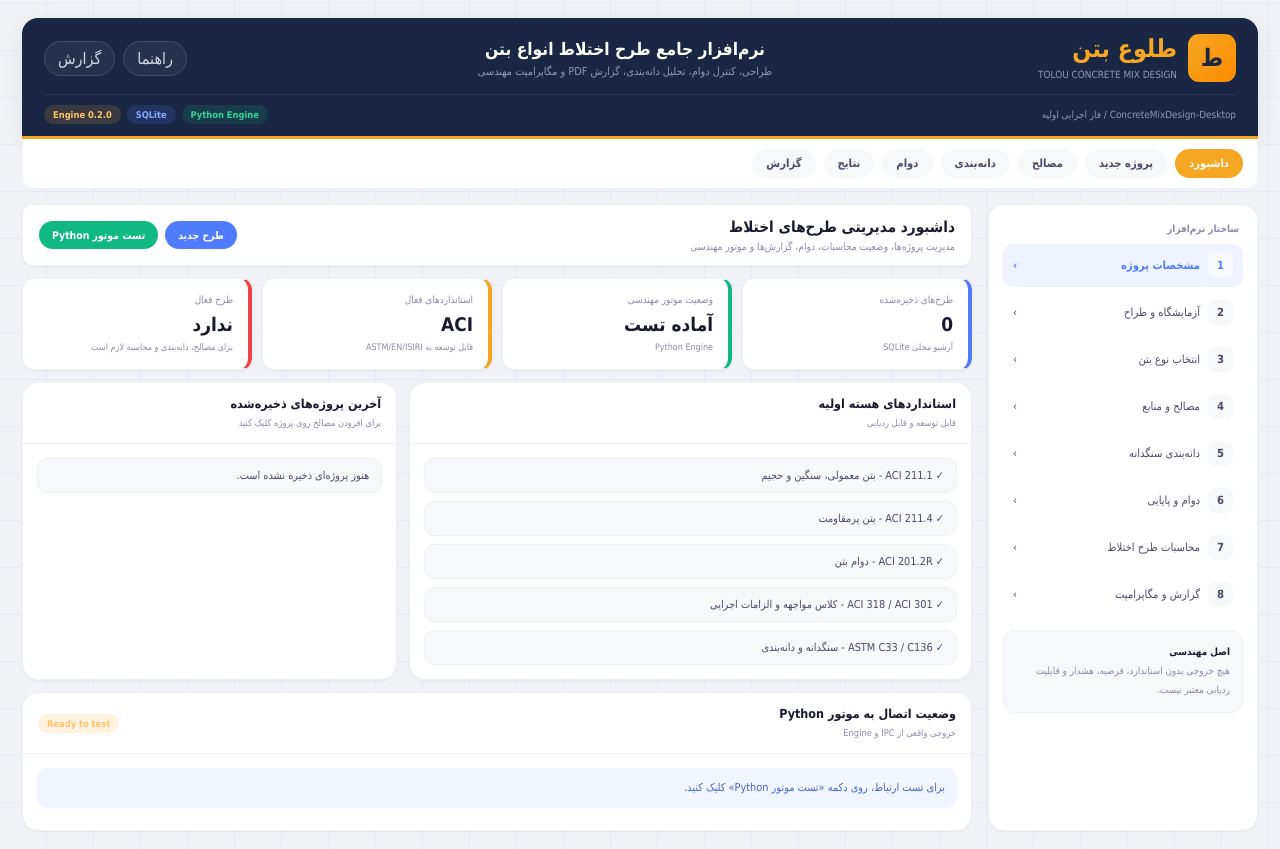
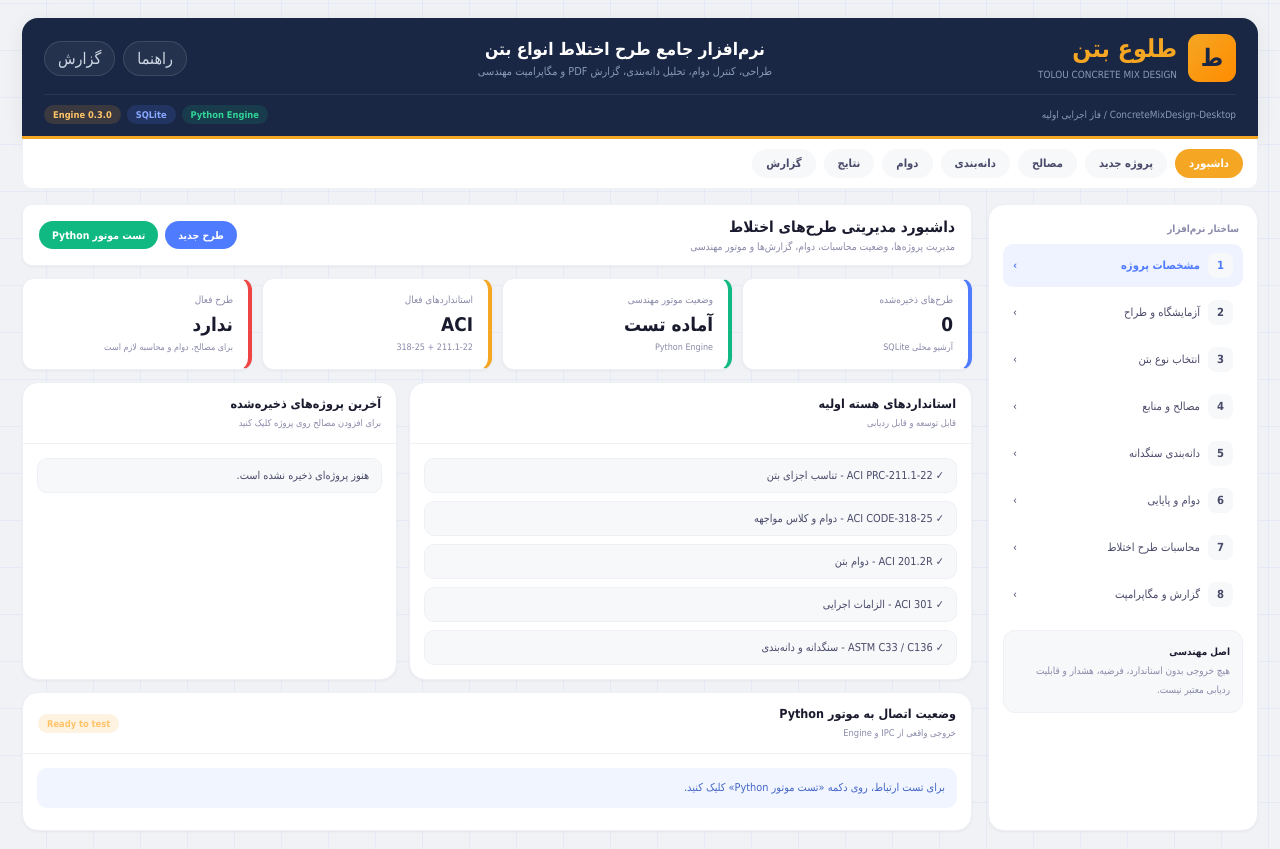
Before and after one commit to erfanamirij5-oss/ConcreteMixDesign-Desktop, a React (Vite) app in the folder apps/desktop/: page / in a window 1280 px wide. Built offline with nearby package versions, Linux system fonts and the light colour scheme.

Commit message:
Connect durability view to desktop navigation

```diff
--- a/apps/desktop/src/App.tsx
+++ b/apps/desktop/src/App.tsx
@@ -1,11 +1,12 @@
 import { useMemo, useState } from 'react';
 import type { ReactNode } from 'react';
+import { DurabilityView } from './DurabilityView';
 import { GradationView } from './GradationView';
 import { MaterialsView } from './MaterialsView';
 import type { ProjectIntake, SaveProjectResponse } from './types/project';
 
 type EngineState = 'idle' | 'checking' | 'ready' | 'error';
-type ActiveView = 'dashboard' | 'new-project' | 'materials' | 'gradation' | 'results';
+type ActiveView = 'dashboard' | 'new-project' | 'materials' | 'gradation' | 'durability' | 'results';
 type CalculationState = 'idle' | 'calculating' | 'done' | 'error';
 type AggregateAnalysisRow = { material_id?: string; material_name?: string; material_type?: string; share_percent?: number; specific_gravity_ssd?: number; ssd_mass_kg_m3?: number; batch_mass_kg_m3?: number; absorption_percent?: number; moisture_percent?: number; water_adjustment_kg_m3?: number; };
 type EngineWarning = { code?: string; severity?: string; message?: string; reference?: string; };
@@ -26,6 +27,9 @@ type EngineResult = {
     aggregate_batch_kg_m3?: number | null;
     batch_water_adjustment_kg_m3?: number | null;
     air_content_percent?: number;
+    durability_governing_max_w_cm?: number | null;
+    durability_min_strength_mpa?: number | null;
+    durability_target_air_percent?: number | null;
   };
   aggregate_analysis?: AggregateAnalysisRow[];
   engineering_notes?: string[];
@@ -33,6 +37,7 @@ type EngineResult = {
   standard_references?: string[];
   assumptions?: string[];
   limitations?: string[];
+  durability?: { exposure_classes?: { freeze_thaw?: string; sulfate?: string; water?: string; corrosion?: string } };
 };
 type RecentProject = { id: string; projectName: string; city: string; mixDesignId: string; concreteType: string; targetStrengthMpa: number; status: string; createdAt: string; };
 
@@ -40,11 +45,11 @@ const initialProject: ProjectIntake = {
   project: { projectName: 'طرح اختلاط نمونه پروژه صنعتی یزد', city: 'یزد', locationDescription: 'محل پروژه، شرایط تماس با خاک/آب و توضیحات اجرایی', structureType: 'ساختمان بتن‌آرمه', elementType: 'فونداسیون', clientName: '', contractorName: '', consultantName: '' },
   laboratory: { labName: 'مرکز سنجش و تحقیقات بتن و مصالح سنگی یزد', licenseNumber: '', address: 'یزد', phone: '09133240205', logoPath: '' },
   designer: { fullName: 'مهندس عرفان امیری', role: 'طراح طرح اختلاط / مسئول فنی', licenseOrMembershipNumber: '', phone: '09133240205', email: '' },
-  mixDesign: { concreteType: 'normal_weight', targetStrengthMpa: 35, requiredSlumpMm: 100, maxAggregateSizeMm: 19, exposureSummary: 'شرایط دوام در مرحله بعد با کلاس مواجهه ACI 318 تکمیل شود.' }
+  mixDesign: { concreteType: 'normal_weight', targetStrengthMpa: 35, requiredSlumpMm: 100, maxAggregateSizeMm: 19, exposureSummary: 'شرایط دوام با ماژول ACI 318-25 تکمیل شود.' }
 };
 
 const modules = ['مشخصات پروژه', 'آزمایشگاه و طراح', 'انتخاب نوع بتن', 'مصالح و منابع', 'دانه‌بندی سنگدانه', 'دوام و پایایی', 'محاسبات طرح اختلاط', 'گزارش و مگاپرامپت'];
-const standards = ['ACI 211.1 - بتن معمولی، سنگین و حجیم', 'ACI 211.4 - بتن پرمقاومت', 'ACI 201.2R - دوام بتن', 'ACI 318 / ACI 301 - کلاس مواجهه و الزامات اجرایی', 'ASTM C33 / C136 - سنگدانه و دانه‌بندی'];
+const standards = ['ACI PRC-211.1-22 - تناسب اجزای بتن', 'ACI CODE-318-25 - دوام و کلاس مواجهه', 'ACI 201.2R - دوام بتن', 'ACI 301 - الزامات اجرایی', 'ASTM C33 / C136 - سنگدانه و دانه‌بندی'];
 
 export function App() {
   const [activeView, setActiveView] = useState<ActiveView>('dashboard');
@@ -62,8 +67,8 @@ export function App() {
   const kpis = useMemo(() => [
     { label: 'طرح‌های ذخیره‌شده', value: String(recentProjects.length), hint: 'آرشیو محلی SQLite', tone: 'blue' },
     { label: 'وضعیت موتور مهندسی', value: engineState === 'ready' ? 'متصل' : engineState === 'error' ? 'خطا' : 'آماده تست', hint: 'Python Engine', tone: engineState === 'error' ? 'red' : 'green' },
-    { label: 'استانداردهای فعال', value: 'ACI', hint: 'قابل توسعه به ASTM/EN/ISIRI', tone: 'orange' },
-    { label: 'طرح فعال', value: activeMixDesignId ? 'انتخاب شد' : 'ندارد', hint: 'برای مصالح، دانه‌بندی و محاسبه لازم است', tone: activeMixDesignId ? 'purple' : 'red' }
+    { label: 'استانداردهای فعال', value: 'ACI', hint: '211.1-22 + 318-25', tone: 'orange' },
+    { label: 'طرح فعال', value: activeMixDesignId ? 'انتخاب شد' : 'ندارد', hint: 'برای مصالح، دوام و محاسبه لازم است', tone: activeMixDesignId ? 'purple' : 'red' }
   ], [activeMixDesignId, engineState, recentProjects.length]);
 
   async function checkEngine() {
@@ -123,10 +128,10 @@ export function App() {
   }
 
   return <div className="app-shell">
-    <header className="header"><div className="header-top"><div className="brand"><div className="brand-icon">ط</div><div><strong>طلوع بتن</strong><small>TOLOU CONCRETE MIX DESIGN</small></div></div><div className="module-title"><h1>نرم‌افزار جامع طرح اختلاط انواع بتن</h1><p>طراحی، کنترل دوام، تحلیل دانه‌بندی، گزارش PDF و مگاپرامپت مهندسی</p></div><div className="header-actions"><button>راهنما</button><button>گزارش</button></div></div><div className="header-bottom"><span>ConcreteMixDesign-Desktop / فاز اجرایی اولیه</span><div className="badges"><span className="badge green">Python Engine</span><span className="badge blue">SQLite</span><span className="badge orange">Engine 0.2.0</span></div></div></header>
-    <nav className="top-nav"><button className={activeView === 'dashboard' ? 'active' : ''} onClick={() => setActiveView('dashboard')}>داشبورد</button><button className={activeView === 'new-project' ? 'active' : ''} onClick={() => setActiveView('new-project')}>پروژه جدید</button><button className={activeView === 'materials' ? 'active' : ''} onClick={() => setActiveView('materials')}>مصالح</button><button className={activeView === 'gradation' ? 'active' : ''} onClick={() => setActiveView('gradation')}>دانه‌بندی</button><button>دوام</button><button className={activeView === 'results' ? 'active' : ''} onClick={() => setActiveView('results')}>نتایج</button><button>گزارش</button></nav>
+    <header className="header"><div className="header-top"><div className="brand"><div className="brand-icon">ط</div><div><strong>طلوع بتن</strong><small>TOLOU CONCRETE MIX DESIGN</small></div></div><div className="module-title"><h1>نرم‌افزار جامع طرح اختلاط انواع بتن</h1><p>طراحی، کنترل دوام، تحلیل دانه‌بندی، گزارش PDF و مگاپرامپت مهندسی</p></div><div className="header-actions"><button>راهنما</button><button>گزارش</button></div></div><div className="header-bottom"><span>ConcreteMixDesign-Desktop / فاز اجرایی اولیه</span><div className="badges"><span className="badge green">Python Engine</span><span className="badge blue">SQLite</span><span className="badge orange">Engine 0.3.0</span></div></div></header>
+    <nav className="top-nav"><button className={activeView === 'dashboard' ? 'active' : ''} onClick={() => setActiveView('dashboard')}>داشبورد</button><button className={activeView === 'new-project' ? 'active' : ''} onClick={() => setActiveView('new-project')}>پروژه جدید</button><button className={activeView === 'materials' ? 'active' : ''} onClick={() => setActiveView('materials')}>مصالح</button><button className={activeView === 'gradation' ? 'active' : ''} onClick={() => setActiveView('gradation')}>دانه‌بندی</button><button className={activeView === 'durability' ? 'active' : ''} onClick={() => setActiveView('durability')}>دوام</button><button className={activeView === 'results' ? 'active' : ''} onClick={() => setActiveView('results')}>نتایج</button><button>گزارش</button></nav>
     <div className="page-grid"><aside className="sidebar"><div className="sidebar-title">ساختار نرم‌افزار</div>{modules.map((item, index) => <button className={sidebarClass(index, activeView)} key={item}><span><b className="ico">{index + 1}</b>{item}</span><span>›</span></button>)}<div className="note"><b>اصل مهندسی</b><br />هیچ خروجی بدون استاندارد، فرضیه، هشدار و قابلیت ردیابی معتبر نیست.</div></aside>
-      <main className="workspace">{activeView === 'dashboard' && <Dashboard kpis={kpis} engineState={engineState} engineResult={engineResult} engineError={engineError} recentProjects={recentProjects} onCheckEngine={checkEngine} onNewProject={() => setActiveView('new-project')} onSelectProject={(id) => { setActiveMixDesignId(id); setEngineResult(null); setCalculationState('idle'); setActiveView('materials'); }} />}{activeView === 'new-project' && <ProjectForm projectIntake={projectIntake} saveStatus={saveStatus} saveMessage={saveMessage} onUpdate={updateProject} onSave={saveProject} />}{activeView === 'materials' && <MaterialsView mixDesignId={activeMixDesignId} />}{activeView === 'gradation' && <GradationView mixDesignId={activeMixDesignId} />}{activeView === 'results' && <ResultsView mixDesignId={activeMixDesignId} result={engineResult} state={calculationState} error={calculationError} onCalculate={calculateSavedMix} />}</main>
+      <main className="workspace">{activeView === 'dashboard' && <Dashboard kpis={kpis} engineState={engineState} engineResult={engineResult} engineError={engineError} recentProjects={recentProjects} onCheckEngine={checkEngine} onNewProject={() => setActiveView('new-project')} onSelectProject={(id) => { setActiveMixDesignId(id); setEngineResult(null); setCalculationState('idle'); setActiveView('materials'); }} />}{activeView === 'new-project' && <ProjectForm projectIntake={projectIntake} saveStatus={saveStatus} saveMessage={saveMessage} onUpdate={updateProject} onSave={saveProject} />}{activeView === 'materials' && <MaterialsView mixDesignId={activeMixDesignId} />}{activeView === 'gradation' && <GradationView mixDesignId={activeMixDesignId} />}{activeView === 'durability' && <DurabilityView mixDesignId={activeMixDesignId} maxAggregateSizeMm={projectIntake.mixDesign.maxAggregateSizeMm} />}{activeView === 'results' && <ResultsView mixDesignId={activeMixDesignId} result={engineResult} state={calculationState} error={calculationError} onCalculate={calculateSavedMix} />}</main>
     </div>
   </div>;
 }
@@ -134,6 +139,7 @@ export function App() {
 function sidebarClass(index: number, activeView: ActiveView) {
   if (activeView === 'materials' && index === 3) return 'side active';
   if (activeView === 'gradation' && index === 4) return 'side active';
+  if (activeView === 'durability' && index === 5) return 'side active';
   if (activeView === 'results' && index === 6) return 'side active';
   if ((activeView === 'dashboard' || activeView === 'new-project') && index === 0) return 'side active';
   return 'side';
@@ -145,12 +151,14 @@ function ResultsView(props: { mixDesignId: string | null; result: EngineResult |
   const mix = props.result?.mix_proportions;
   const warnings = props.result?.warnings ?? [];
   const aggregateRows = props.result?.aggregate_analysis ?? [];
-  return <><section className="titlebar"><div><h2>نتایج محاسبات طرح اختلاط</h2><p>محاسبه مستقیم از پروژه، مصالح و سهم‌های ذخیره‌شده در SQLite توسط Python Engine</p></div><div className="toolbar"><button className="btn success" disabled={!props.mixDesignId || props.state === 'calculating'} onClick={props.onCalculate}>{props.state === 'calculating' ? 'در حال محاسبه...' : 'محاسبه طرح اختلاط'}</button></div></section>
-    {!props.mixDesignId && <div className="alert warn">ابتدا یک پروژه ذخیره‌شده را انتخاب کنید، مصالح و دانه‌بندی آن را ثبت کنید و سپس محاسبه را انجام دهید.</div>}
+  const exposure = props.result?.durability?.exposure_classes;
+  return <><section className="titlebar"><div><h2>نتایج محاسبات طرح اختلاط</h2><p>محاسبه مستقیم از پروژه، دوام، مصالح و سهم‌های ذخیره‌شده در SQLite توسط Python Engine</p></div><div className="toolbar"><button className="btn success" disabled={!props.mixDesignId || props.state === 'calculating'} onClick={props.onCalculate}>{props.state === 'calculating' ? 'در حال محاسبه...' : 'محاسبه طرح اختلاط'}</button></div></section>
+    {!props.mixDesignId && <div className="alert warn">ابتدا یک پروژه ذخیره‌شده را انتخاب کنید، مصالح، دانه‌بندی و دوام آن را ثبت کنید و سپس محاسبه را انجام دهید.</div>}
     {props.error && <div className="alert danger">{props.error}</div>}
-    {props.mixDesignId && !props.result && !props.error && <div className="alert info">طرح فعال آماده است. برای ارسال داده‌های واقعی SQLite به موتور روی «محاسبه طرح اختلاط» کلیک کنید.</div>}
-    {props.result && <><section className="kpis"><article className="kpi blue"><label>وضعیت محاسبه</label><strong>{props.result.status ?? '-'}</strong><small>Engine {props.result.engine_version ?? props.result.version ?? '0.2.0'}</small></article><article className="kpi green"><label>آب اختلاط</label><strong>{displayValue(mix?.water_kg_m3)}</strong><small>kg/m³</small></article><article className="kpi orange"><label>مواد سیمانی</label><strong>{displayValue(mix?.cementitious_kg_m3)}</strong><small>kg/m³</small></article><article className="kpi purple"><label>w/cm</label><strong>{displayValue(mix?.w_cm_ratio)}</strong><small>نسبت جرمی</small></article></section>
-      <section className="content-grid"><article className="panel wide-panel"><div className="panel-head"><div><h3>مقادیر محاسبه‌شده در مترمکعب</h3><span>مبنای SSD و اصلاح رطوبت</span></div><span className="badge blue">{props.result.calculation_method ?? 'Python Engine'}</span></div><div className="panel-body"><div className="result-grid"><div><label>سنگدانه ریز SSD</label><strong>{displayValue(mix?.fine_aggregate_kg_m3)} kg/m³</strong></div><div><label>سنگدانه درشت SSD</label><strong>{displayValue(mix?.coarse_aggregate_kg_m3)} kg/m³</strong></div><div><label>کل سنگدانه SSD</label><strong>{displayValue(mix?.aggregate_ssd_kg_m3)} kg/m³</strong></div><div><label>کل وزن بچینگ</label><strong>{displayValue(mix?.aggregate_batch_kg_m3)} kg/m³</strong></div><div><label>اصلاح آب بچینگ</label><strong>{displayValue(mix?.batch_water_adjustment_kg_m3)} kg/m³</strong></div><div><label>هوای منظورشده</label><strong>{displayValue(mix?.air_content_percent)} %</strong></div></div></div></article>
+    {props.mixDesignId && !props.result && !props.error && <div className="alert info">طرح فعال آماده است. موتور ابتدا دوام ACI 318-25 و سپس تناسب اجزا ACI 211.1 را اجرا می‌کند.</div>}
+    {props.result && <><section className="kpis"><article className="kpi blue"><label>وضعیت محاسبه</label><strong>{props.result.status ?? '-'}</strong><small>Engine {props.result.engine_version ?? props.result.version ?? '0.3.0'}</small></article><article className="kpi green"><label>آب اختلاط</label><strong>{displayValue(mix?.water_kg_m3)}</strong><small>kg/m³</small></article><article className="kpi orange"><label>مواد سیمانی</label><strong>{displayValue(mix?.cementitious_kg_m3)}</strong><small>kg/m³</small></article><article className="kpi purple"><label>w/cm حاکم</label><strong>{displayValue(mix?.w_cm_ratio)}</strong><small>Durability + strength</small></article></section>
+      <section className="content-grid"><article className="panel wide-panel"><div className="panel-head"><div><h3>الزامات دوام اعمال‌شده</h3><span>ACI CODE-318-25 → ACI PRC-211.1-22</span></div><span className="badge purple">{exposure ? `${exposure.freeze_thaw}/${exposure.sulfate}/${exposure.water}/${exposure.corrosion}` : 'No exposure data'}</span></div><div className="panel-body"><div className="result-grid"><div><label>حداکثر w/cm دوام</label><strong>{displayValue(mix?.durability_governing_max_w_cm)}</strong></div><div><label>حداقل مقاومت دوام</label><strong>{displayValue(mix?.durability_min_strength_mpa)} MPa</strong></div><div><label>هوای هدف دوام</label><strong>{displayValue(mix?.durability_target_air_percent)} %</strong></div><div><label>w/cm نهایی</label><strong>{displayValue(mix?.w_cm_ratio)}</strong></div></div></div></article>
+      <article className="panel wide-panel"><div className="panel-head"><div><h3>مقادیر محاسبه‌شده در مترمکعب</h3><span>مبنای SSD و اصلاح رطوبت</span></div><span className="badge blue">{props.result.calculation_method ?? 'Python Engine'}</span></div><div className="panel-body"><div className="result-grid"><div><label>سنگدانه ریز SSD</label><strong>{displayValue(mix?.fine_aggregate_kg_m3)} kg/m³</strong></div><div><label>سنگدانه درشت SSD</label><strong>{displayValue(mix?.coarse_aggregate_kg_m3)} kg/m³</strong></div><div><label>کل سنگدانه SSD</label><strong>{displayValue(mix?.aggregate_ssd_kg_m3)} kg/m³</strong></div><div><label>کل وزن بچینگ</label><strong>{displayValue(mix?.aggregate_batch_kg_m3)} kg/m³</strong></div><div><label>اصلاح آب بچینگ</label><strong>{displayValue(mix?.batch_water_adjustment_kg_m3)} kg/m³</strong></div><div><label>هوای منظورشده</label><strong>{displayValue(mix?.air_content_percent)} %</strong></div></div></div></article>
       <article className="panel wide-panel"><div className="panel-head"><div><h3>آنالیز تفکیکی سنگدانه‌ها</h3><span>سهم، SSD، رطوبت و اصلاح آب هر منبع</span></div><span className="badge green">{aggregateRows.length} منبع</span></div><div className="panel-body standards-list">{aggregateRows.length === 0 && <div className="alert warn">هیچ سنگدانه قابل محاسبه‌ای به موتور نرسیده است. سهم‌ها، وزن مخصوص SSD و اطلاعات مصالح را کنترل کنید.</div>}{aggregateRows.map((row, index) => <div key={row.material_id ?? index}><b>{row.material_name ?? `سنگدانه ${index + 1}`}</b> — سهم {displayValue(row.share_percent)}٪ | SSD: {displayValue(row.ssd_mass_kg_m3)} kg/m³ | بچینگ: {displayValue(row.batch_mass_kg_m3)} kg/m³ | جذب: {displayValue(row.absorption_percent)}٪ | رطوبت: {displayValue(row.moisture_percent)}٪ | اصلاح آب: {displayValue(row.water_adjustment_kg_m3)} kg/m³</div>)}</div></article>
       <article className="panel"><div className="panel-head"><div><h3>هشدارهای مهندسی</h3><span>نباید در گزارش نهایی حذف شوند</span></div><span className={`badge ${warnings.length ? 'orange' : 'green'}`}>{warnings.length}</span></div><div className="panel-body alerts">{warnings.length === 0 && <div className="alert ok">هشدار ثبت‌شده‌ای از موتور وجود ندارد.</div>}{warnings.map((warning, index) => <div className={`alert ${warning.severity === 'fail' ? 'danger' : 'warn'}`} key={`${warning.code ?? 'warning'}-${index}`}><b>{warning.code ?? 'ENGINE_WARNING'}</b> — {warning.message ?? 'هشدار مهندسی'}{warning.reference ? ` | مرجع: ${warning.reference}` : ''}</div>)}</div></article>
       <article className="panel"><div className="panel-head"><div><h3>ردیابی محاسبه</h3><span>استاندارد، فرضیات و محدودیت‌ها</span></div></div><div className="panel-body standards-list">{(props.result.standard_references ?? []).map(item => <div key={`ref-${item}`}>✓ {item}</div>)}{(props.result.engineering_notes ?? []).map(item => <div key={`note-${item}`}>• {item}</div>)}{(props.result.assumptions ?? []).map(item => <div key={`assumption-${item}`}>فرض: {item}</div>)}{(props.result.limitations ?? []).map(item => <div key={`limit-${item}`}>محدودیت: {item}</div>)}</div></article></section></>}
```
